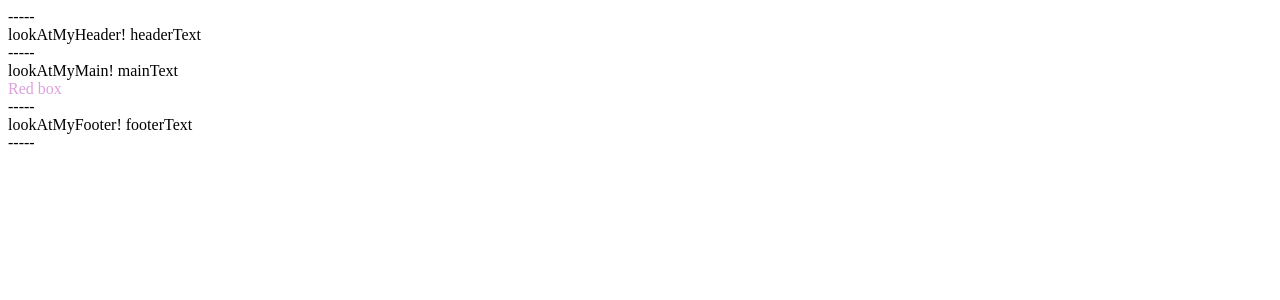
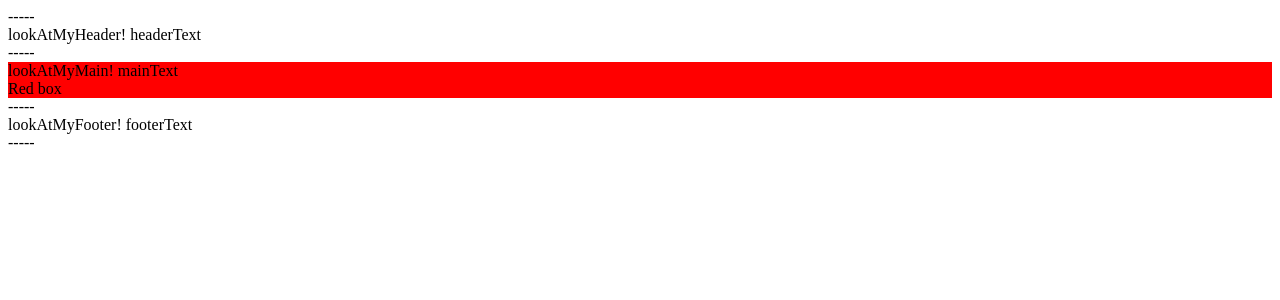
Before and after one commit to wbeck32/react-typescript-starter, a React app: page / in a window 1280 px wide. Shown: the top 300 px of the page. Built offline with nearby package versions, Linux system fonts and the light colour scheme.

Commit message:
fix: really stupid error involving a hyphen 😒

```diff
--- a/src/components/Box.tsx
+++ b/src/components/Box.tsx
@@ -10,7 +10,7 @@ const BigBox = styled.div`
 const Box:FunctionComponent = () => {
 
 	return (
-		<BigBox color="plum" bg="champagne" className="someClass">
+		<BigBox className="some-class">
 		Red box
 		</BigBox>
 	);
--- a/src/components/Footer.tsx
+++ b/src/components/Footer.tsx
@@ -6,7 +6,7 @@ export interface FooterProps {
 }
 
 const Footer: FunctionComponent<FooterProps> = ({textString, message}) => {
-	return <div>{message} {textString}</div>;
+	return <div className="someClass">{message} {textString}</div>;
 };
 
 export default Footer;
--- a/src/components/Main.tsx
+++ b/src/components/Main.tsx
@@ -9,7 +9,7 @@ type MainProps = {
 const Main: FunctionComponent<MainProps> = ({message, textString}) => {
 
 	return (
-		<div>
+		<div className="some-class">
 			{message} {textString}
 			<Box/>
 		</div>
--- a/webpack.config.ts
+++ b/webpack.config.ts
@@ -30,7 +30,7 @@ const webpackConfig = () => {
 		},
 		"output": {
 			"path": path.join(__dirname, "./dist"),
-			"filename": "build.js",
+			"filename": "[name].js",
 			"clean": true
 		},
 		"module": {
```
